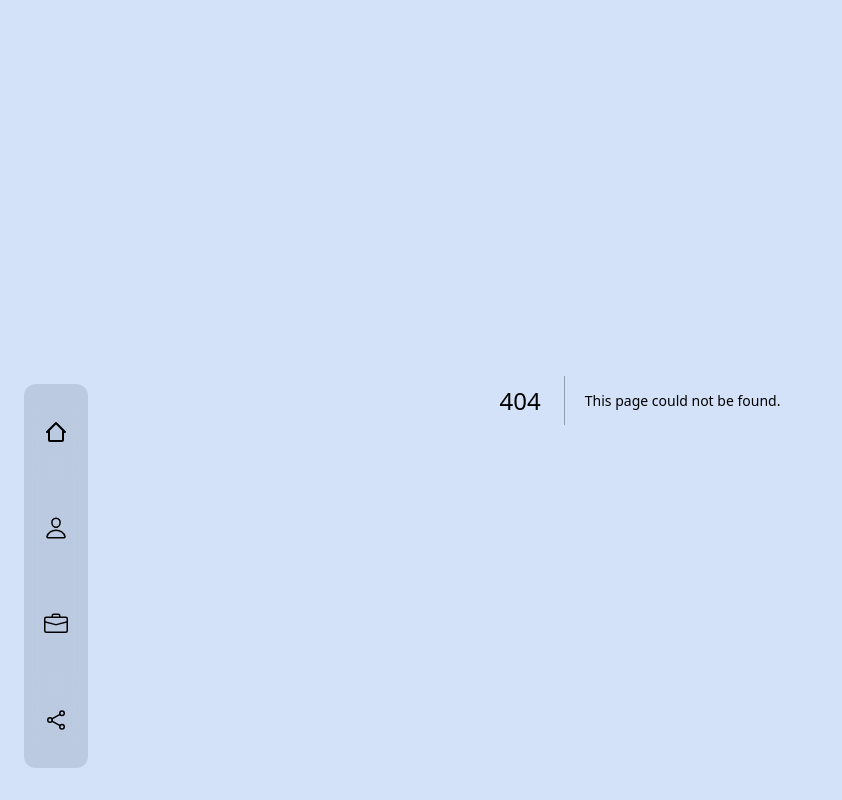
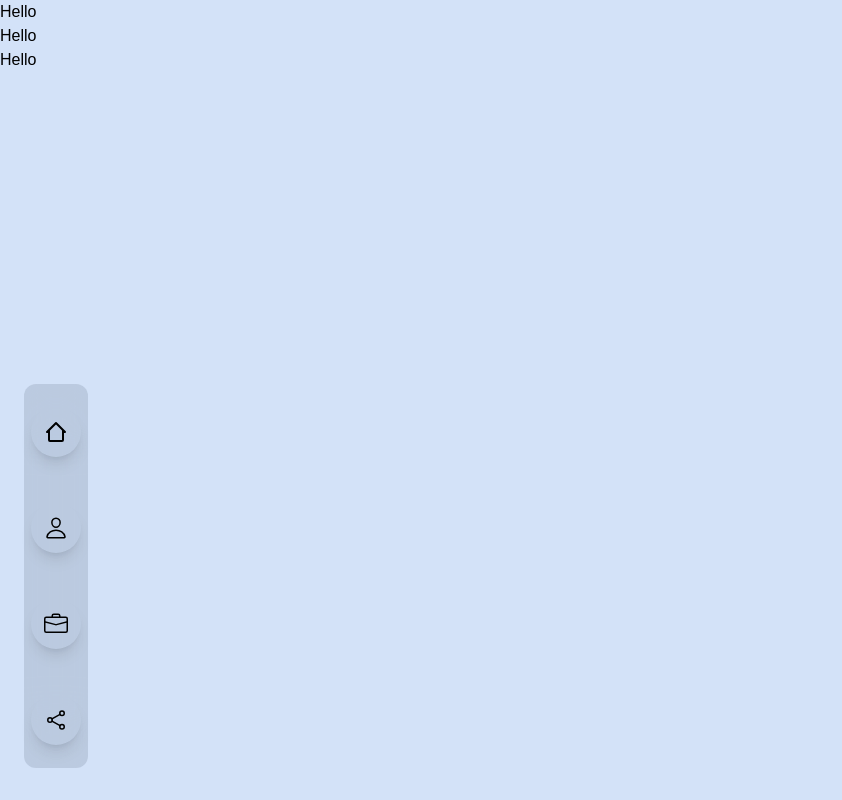
Before and after one commit to Loic017/Portfolio-Website, a Next.js app in the folder loic-website/: page /about in a window 1280 px wide. Before the commit this address had no page. Shown: the whole page, without its empty margins (0-842 px from the left). Built offline with nearby package versions, Linux system fonts and the light colour scheme; what tailwind-typewriter would draw is missing.

Commit message:
about page

```diff
--- /dev/null
+++ b/loic-website/app/about/page.jsx
@@ -0,0 +1,12 @@
+import Image from "next/image";
+import AboutInfo from "../../components/AboutInfo";
+import Skills from "../../components/Skills";
+
+export default function About() {
+    return (
+        <section>
+            <h1>Hello</h1>
+            <AboutInfo /> <Skills />
+        </section>
+    );
+}
--- a/loic-website/app/globals.css
+++ b/loic-website/app/globals.css
@@ -4,7 +4,7 @@
 
 @layer components {
     .menu-links {
-        @apply relative cursor-pointer w-[50px] h-[50px] flex items-center justify-center text-black rounded-xl transition-all hover:bg-secondary;
+        @apply shadow-lg relative cursor-pointer w-[50px] h-[50px] flex items-center justify-center text-black rounded-full transition-all hover:bg-secondary hover:rounded-xl;
     }
 }
 
--- a/loic-website/app/layout.js
+++ b/loic-website/app/layout.js
@@ -4,8 +4,8 @@ import Navbar from "../components/Navbar";
 import Socials from "../components/Socials";
 
 export const metadata = {
-    title: "Create Next App",
-    description: "Generated by create next app",
+    title: "Loic",
+    description: "Hello There!",
 };
 
 export default function RootLayout({ children }) {
--- /dev/null
+++ b/loic-website/components/AboutInfo.jsx
@@ -0,0 +1,10 @@
+import { BsLinkedin, BsGithub } from "react-icons/bs";
+import { SiCodepen } from "react-icons/si";
+
+export default function AboutInfo() {
+    return (
+        <section>
+            <h1>Hello</h1>
+        </section>
+    );
+}
--- a/loic-website/components/Navbar.jsx
+++ b/loic-website/components/Navbar.jsx
@@ -18,7 +18,7 @@ export default function Navbar() {
                         Home
                     </span>
                 </Link>
-                <Link href="#" className="menu-links group">
+                <Link href="/about" className="menu-links group">
                     <IoPersonOutline />
                     <span className="sidebar-tooltip group-hover:scale-100">
                         About
--- /dev/null
+++ b/loic-website/components/Skills.jsx
@@ -0,0 +1,10 @@
+import { BsLinkedin, BsGithub } from "react-icons/bs";
+import { SiCodepen } from "react-icons/si";
+
+export default function Skills() {
+    return (
+        <section>
+            <h1>Hello</h1>
+        </section>
+    );
+}
```
